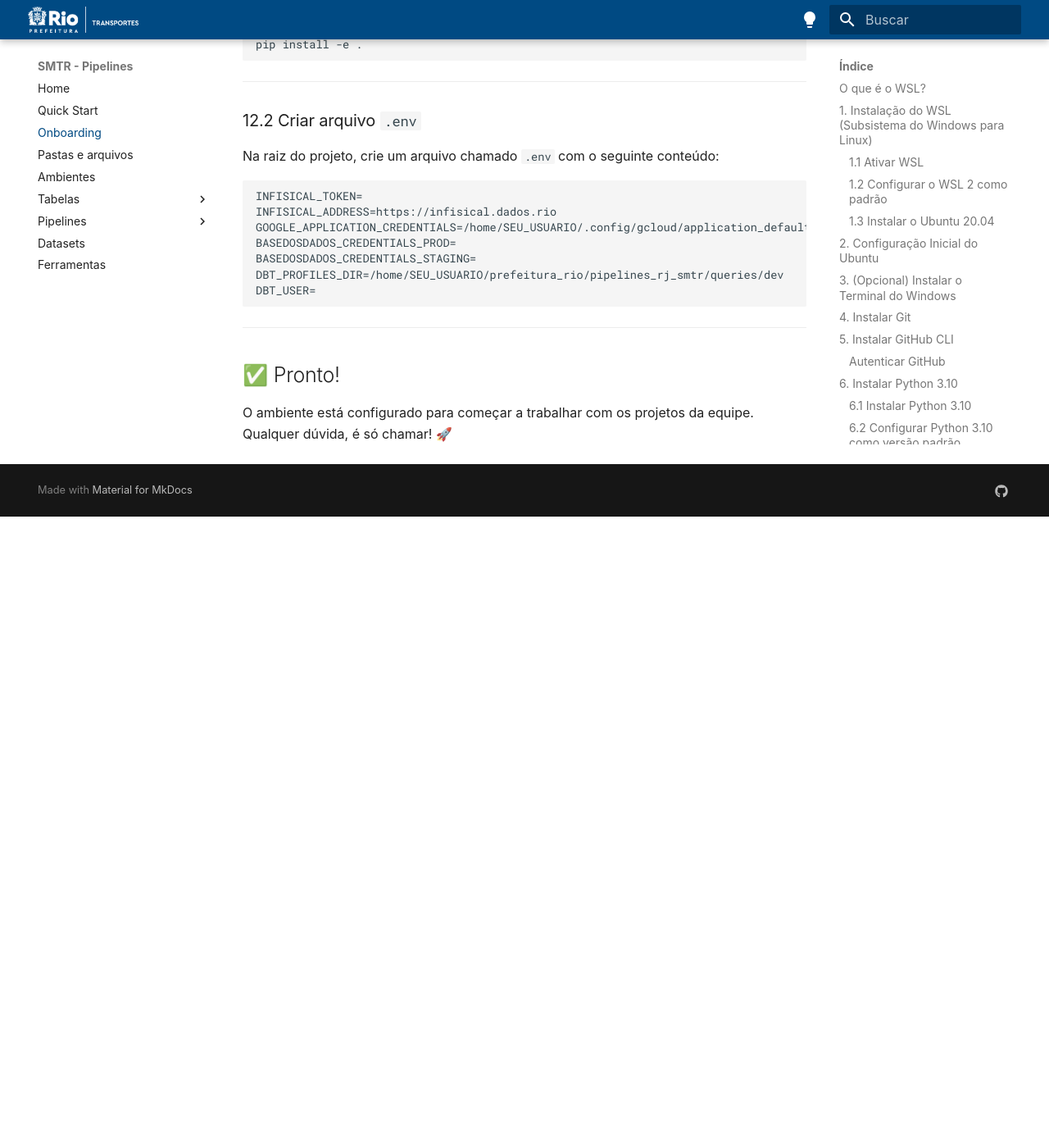
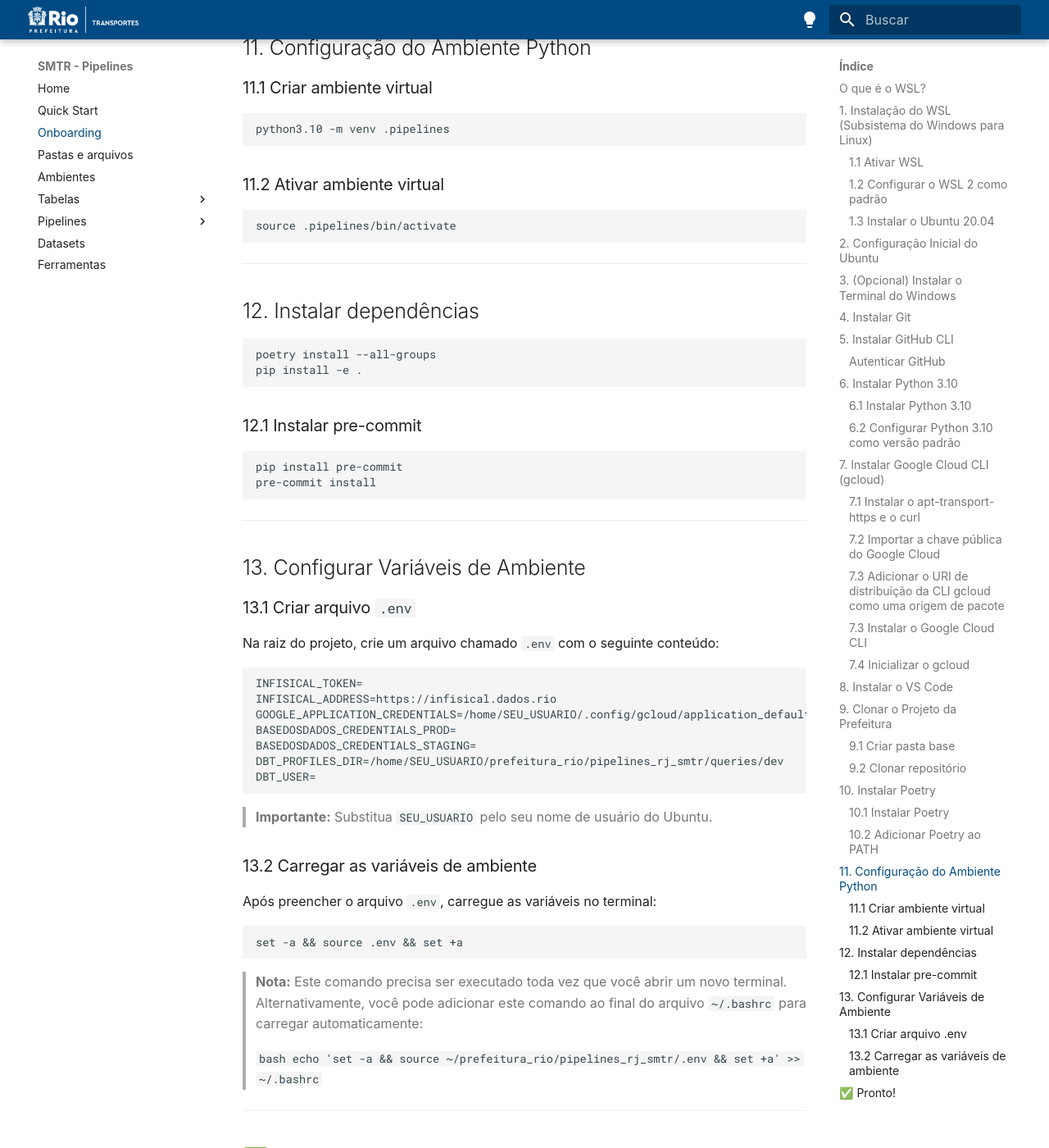
Before and after one commit to RJ-SMTR/pipelines-docs, an MkDocs documentation site: the page built from docs/onboarding.md, in a window 1280 px wide and 1400 px high, scrolled down 4464 px. Shown: the whole window at 82% size. Built offline with MkDocs 1.6.1 and Material for MkDocs 9.7.7, drawn with Linux system fonts in a browser that asks for light colours; some web fonts are replaced; before the commit the page ends 5094 px from its top, so only the background shows below that; some of the changed text lies outside the part shown.

Commit message:
add poetry e pre-commit

````diff
--- a/docs/onboarding.md
+++ b/docs/onboarding.md
@@ -179,15 +179,34 @@
 
 ---
 
-## 10. Configuração do Ambiente Python
+## 10. Instalar Poetry
 
-### 10.1 Criar ambiente virtual
+Poetry é o gerenciador de dependências Python usado no projeto.
+
+### 10.1 Instalar Poetry
+
+```bash
+curl -sSL https://install.python-poetry.org | python3 -
+```
+
+### 10.2 Adicionar Poetry ao PATH
+
+```bash
+echo 'export PATH="$HOME/.local/bin:$PATH"' >> ~/.bashrc
+source ~/.bashrc
+```
+
+---
+
+## 11. Configuração do Ambiente Python
+
+### 11.1 Criar ambiente virtual
 
 ```bash
 python3.10 -m venv .pipelines
 ```
 
-### 10.2 Ativar ambiente virtual
+### 11.2 Ativar ambiente virtual
 
 ```bash
 source .pipelines/bin/activate
@@ -195,16 +214,25 @@
 
 ---
 
-## 11. Instalar dependências
+## 12. Instalar dependências
 
 ```bash
 poetry install --all-groups
 pip install -e .
 ```
 
+### 12.1 Instalar pre-commit
+
+```bash
+pip install pre-commit
+pre-commit install
+```
+
 ---
 
-### 12.2 Criar arquivo `.env`
+## 13. Configurar Variáveis de Ambiente
+
+### 13.1 Criar arquivo `.env`
 
 Na raiz do projeto, crie um arquivo chamado `.env` com o seguinte conteúdo:
 
@@ -217,8 +245,24 @@
 DBT_PROFILES_DIR=/home/SEU_USUARIO/prefeitura_rio/pipelines_rj_smtr/queries/dev
 DBT_USER=
 ```
+> **Importante:** Substitua `SEU_USUARIO` pelo seu nome de usuário do Ubuntu.
+
+### 13.2 Carregar as variáveis de ambiente
+
+Após preencher o arquivo `.env`, carregue as variáveis no terminal:
+
+```bash
+set -a && source .env && set +a
+```
+
+> **Nota:** Este comando precisa ser executado toda vez que você abrir um novo terminal. Alternativamente, você pode adicionar este comando ao final do arquivo `~/.bashrc` para carregar automaticamente:
+>
+> ```bash
+> echo 'set -a && source ~/prefeitura_rio/pipelines_rj_smtr/.env && set +a' >> ~/.bashrc
+> ```
 
 ---
+
 ## ✅ Pronto!
 O ambiente está configurado para começar a trabalhar com os projetos da equipe.
 Qualquer dúvida, é só chamar! 🚀
````
